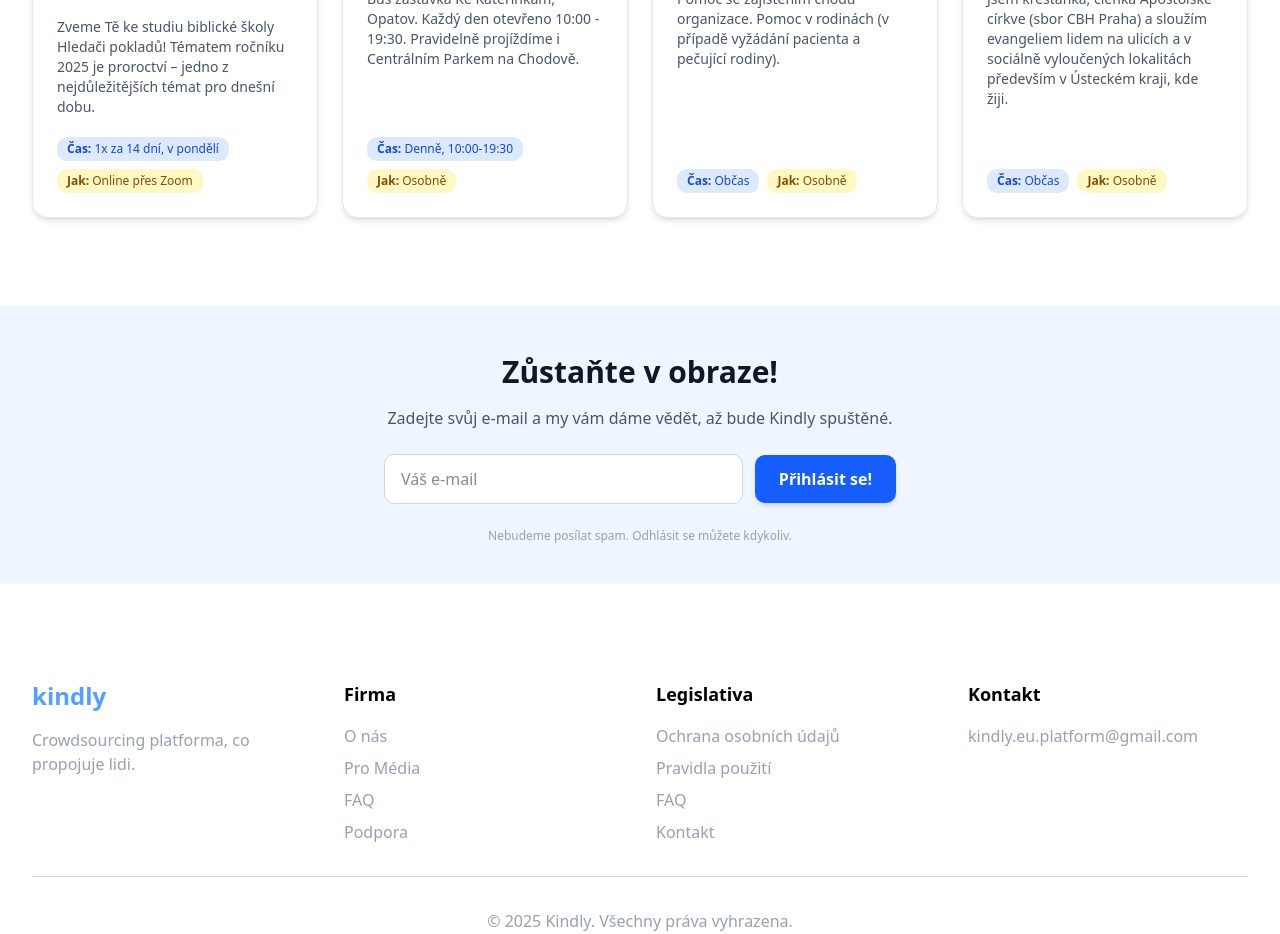
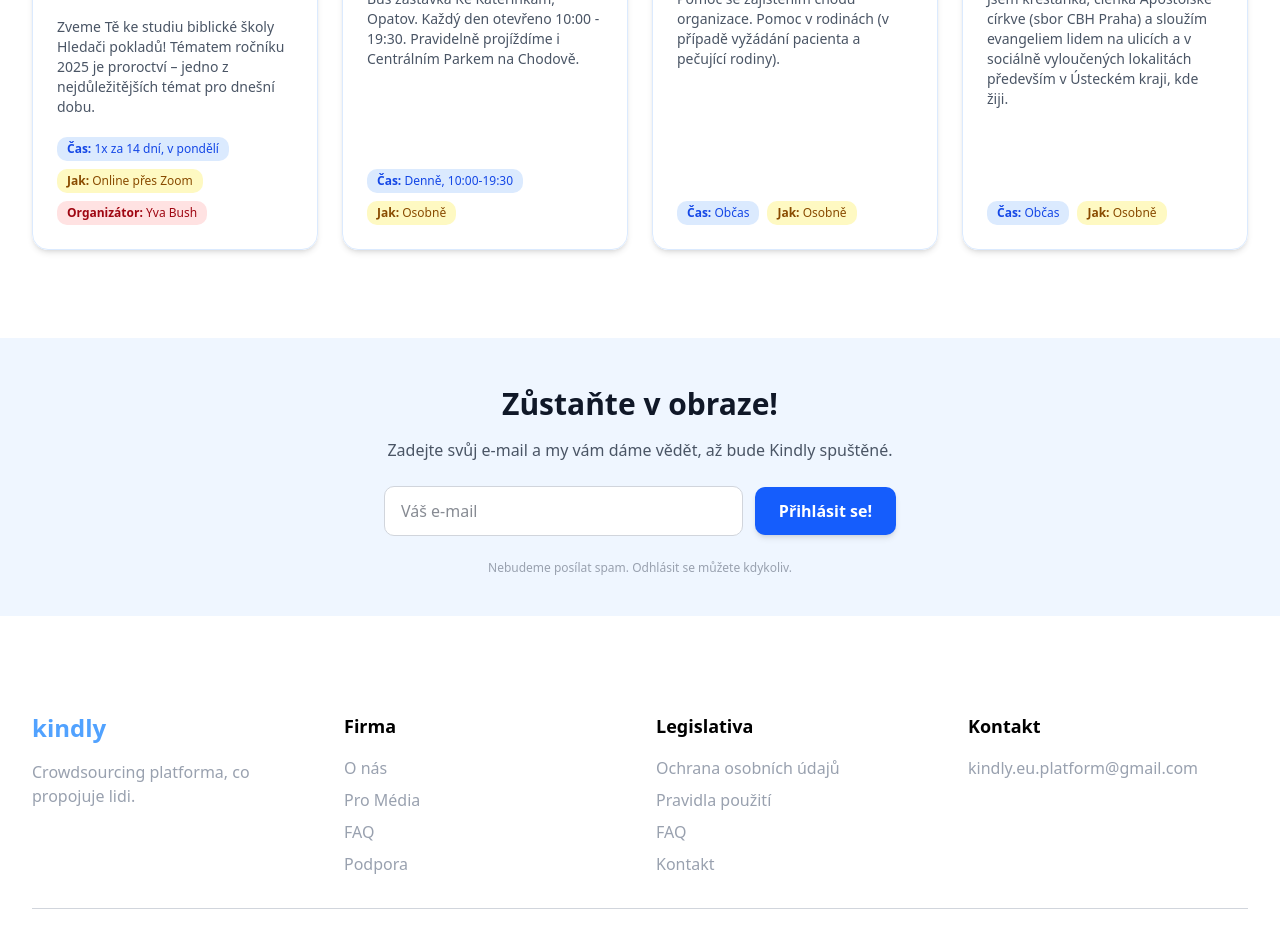
Before and after one commit to kindly-crowdsourcing/kindly, a Next.js app: page / in a window 1280 px wide. Shown: the part 2960-3894 px from the top of the page. Built offline with nearby package versions, Linux system fonts and the light colour scheme.

Commit message:
[Checkpoint] Before modifying dotaznik

```diff
--- a/app/dotaznik/page.tsx
+++ b/app/dotaznik/page.tsx
@@ -385,7 +385,7 @@ export default function DotaznikPage() {
             </Section>
 
             <Section
-              title="Máte projekt / vizi?"
+              title="Jaké funkce by tahle platforma měla mít?"
               desc="Funkce, které byste uvítali."
             >
               <CheckGrid
--- a/app/page.tsx
+++ b/app/page.tsx
@@ -41,6 +41,7 @@ const sampleProjects: Array<{
   description: string;
   time: string;
   how: string;
+  hosts: string;
 }> = [
   {
     imageUrl:
@@ -52,6 +53,7 @@ const sampleProjects: Array<{
       "Zveme Tě ke studiu biblické školy Hledači pokladů! Tématem ročníku 2025 je proroctví – jedno z nejdůležitějších témat pro dnešní dobu.",
     time: "1x za 14 dní, v pondělí",
     how: "Online přes Zoom",
+    hosts: "Yva Bush",
   },
   {
     imageUrl: "ZmrzkaZKolaImg.png",
@@ -62,6 +64,7 @@ const sampleProjects: Array<{
       "Bus zastávka Ke Kateřinkám, Opatov. Každý den otevřeno 10:00 - 19:30. Pravidelně projíždíme i Centrálním Parkem na Chodově.",
     time: "Denně, 10:00-19:30",
     how: "Osobně",
+    hosts: "",
   },
   {
     imageUrl:
@@ -73,6 +76,7 @@ const sampleProjects: Array<{
       "Pomoc se zajištěním chodu organizace. Pomoc v rodinách (v případě vyžádání pacienta a pečující rodiny). ",
     time: "Občas",
     how: "Osobně",
+    hosts: "",
   },
   {
     imageUrl:
@@ -84,6 +88,7 @@ const sampleProjects: Array<{
       "Jsem křesťanka, členka Apoštolské církve (sbor CBH Praha) a sloužím evangeliem lidem na ulicích a v sociálně vyloučených lokalitách především v Ústeckém kraji, kde žiji.",
     time: "Občas",
     how: "Osobně",
+    hosts: "",
   },
 ];
 
@@ -648,6 +653,7 @@ export default function Home() {
                 description={project.description}
                 time={project.time}
                 how={project.how}
+                hosts={project.hosts}
               />
             ))}
           </div>
--- a/components/ProjectCard.tsx
+++ b/components/ProjectCard.tsx
@@ -9,6 +9,7 @@ interface ProjectCardProps {
   description: string;
   time: string;
   how: string;
+  hosts: string;
 }
 
 export default function ProjectCard({
@@ -19,6 +20,7 @@ export default function ProjectCard({
   description,
   time,
   how,
+  hosts,
 }: ProjectCardProps) {
   return (
     <div className="bg-white/90 dark:bg-gray-900/80 rounded-2xl border border-blue-100 dark:border-blue-900/40 shadow-md hover:shadow-xl hover:-translate-y-1 hover:border-blue-300 dark:hover:border-blue-400/60 hover:bg-blue-50/60 dark:hover:bg-blue-900/40 transition-all duration-300 p-6 flex flex-col gap-3 group">
@@ -50,6 +52,13 @@ export default function ProjectCard({
         <span className="inline-block bg-yellow-100 dark:bg-yellow-900/40 text-yellow-800 dark:text-yellow-200 text-xs font-medium px-2.5 py-1 rounded-lg">
           <b>Jak:</b> {how}
         </span>
+        {hosts != "" ? (
+          <span className="inline-block bg-red-100 dark:bg-red-900/40 text-red-800 dark:text-red-200 text-xs font-medium px-2.5 py-1 rounded-lg">
+            <b>Organizátor:</b> {hosts}
+          </span>
+        ) : (
+          <div></div>
+        )}
       </div>
     </div>
   );
```
